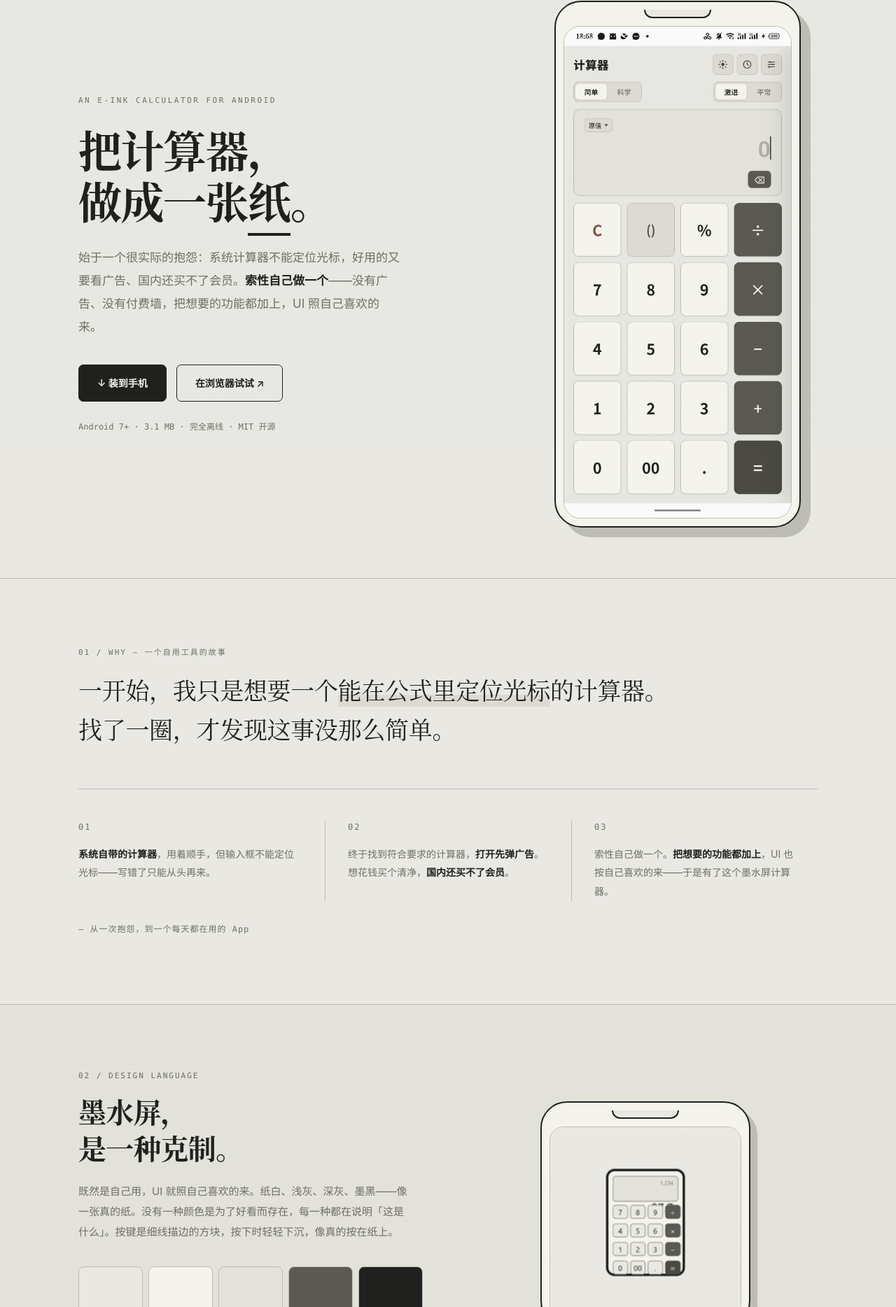
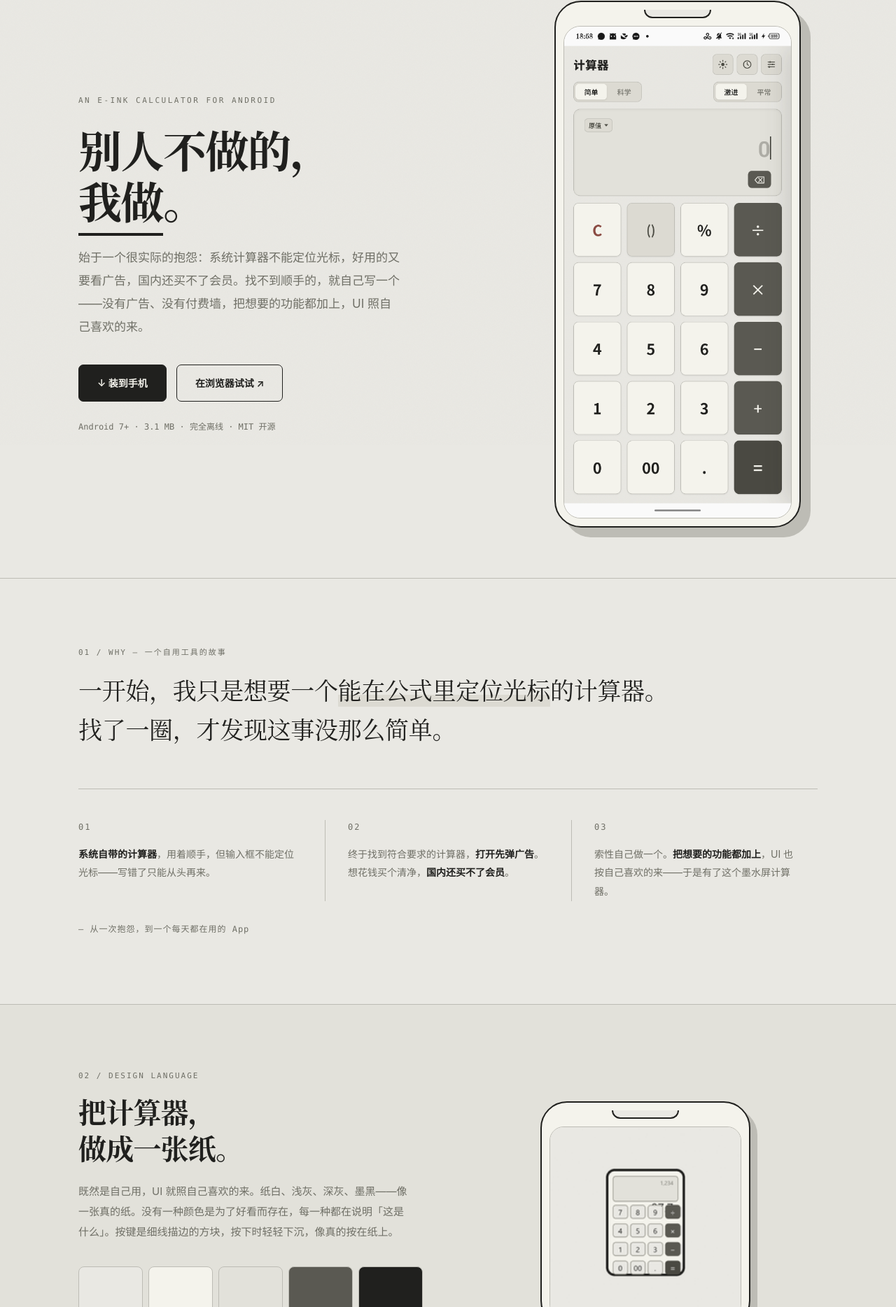
Before and after one commit to benyichan/ink-calculator, a plain HTML site: page index.html in a window 1280 px wide. Shown: the part 164-2032 px from the top of the page at 70% size. Drawn offline with Linux system fonts and the light colour scheme.

Commit message:
copy: lead with user's own reason for building it

```diff
--- a/index.html
+++ b/index.html
@@ -3,11 +3,11 @@
 <head>
 <meta charset="UTF-8">
 <meta name="viewport" content="width=device-width, initial-scale=1.0">
-<title>Ink Calculator — 把计算器做成一张纸</title>
+<title>Ink Calculator — 别人不做的，我做</title>
 <meta name="description" content="Ink Calculator 起因于一个抱怨：系统计算器不能定位光标，好用的又有广告、国内买不了会员。于是自己做了一个——墨水屏风格、无广告、可光标编辑表达式、本地历史与单位换算，MIT 开源。">
 <link rel="canonical" href="https://benyichan.github.io/ink-calculator/">
 <meta property="og:type" content="website">
-<meta property="og:title" content="Ink Calculator — 把计算器做成一张纸">
+<meta property="og:title" content="Ink Calculator — 别人不做的，我做">
 <meta property="og:description" content="系统计算器不能定位光标，好用的又有广告。索性自己做了一个——墨水屏风格，无广告，MIT 开源。">
 <meta property="og:url" content="https://benyichan.github.io/ink-calculator/">
 <meta property="og:image" content="https://benyichan.github.io/ink-calculator/assets/og-image.png">
@@ -192,8 +192,8 @@ footer{border-top:1px solid var(--line);padding:36px 0 56px;}
   <div class="hero">
     <div>
       <div class="kicker">AN E-INK CALCULATOR FOR ANDROID</div>
-      <h1><span>把计算器，</span><span>做成一张<span class="underline">纸</span>。</span></h1>
-      <p class="lead">始于一个很实际的抱怨：系统计算器不能定位光标，好用的又要看广告、国内还买不了会员。<strong>索性自己做一个</strong>——没有广告、没有付费墙，把想要的功能都加上，UI 照自己喜欢的来。</p>
+      <h1><span>别人不做的，</span><span><span class="underline">我做</span>。</span></h1>
+      <p class="lead">始于一个很实际的抱怨：系统计算器不能定位光标，好用的又要看广告，国内还买不了会员。找不到顺手的，就自己写一个——没有广告、没有付费墙，把想要的功能都加上，UI 照自己喜欢的来。</p>
       <div class="actions">
         <a class="btn btn-solid" href="apk/ink-calculator-v1.8.apk">↓ 装到手机</a>
         <a class="btn btn-line" href="app/index.html" target="_blank">在浏览器试试 ↗</a>
@@ -228,7 +228,7 @@ footer{border-top:1px solid var(--line);padding:36px 0 56px;}
     <div class="design-grid">
       <div>
         <div class="kicker">02 / DESIGN LANGUAGE</div>
-        <h2 class="big">墨水屏，<br>是一种克制。</h2>
+        <h2 class="big">把计算器，<br>做成一张纸。</h2>
         <p class="desc">既然是自己用，UI 就照自己喜欢的来。纸白、浅灰、深灰、墨黑——像一张真的纸。没有一种颜色是为了好看而存在，每一种都在说明「这是什么」。按键是细线描边的方块，按下时轻轻下沉，像真的按在纸上。</p>
         <div class="swatches">
           <div class="sw" style="background:#e9e8e3;color:#6f6f66;">#e9e8e3</div>
```
Also changed, not shown: 1 other file.
